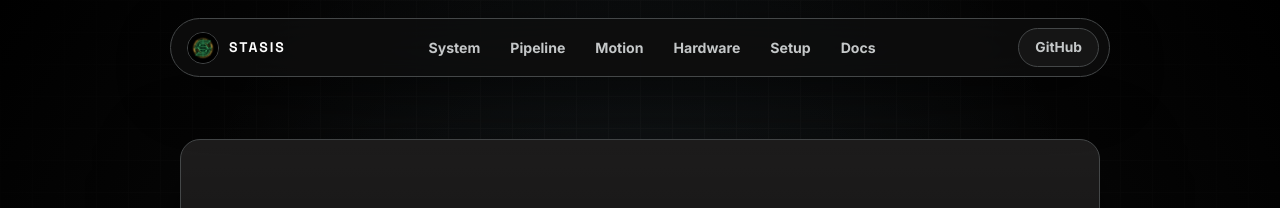
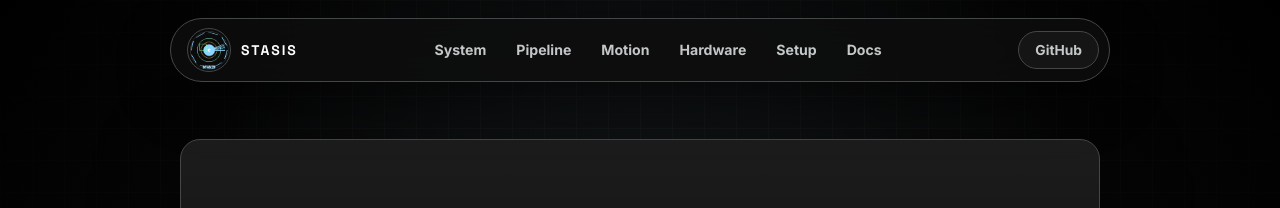
Before and after one commit to Catkartikwastaken/Stasis, a Jekyll site: the page docs/index.html, which Jekyll copies as it is, in a window 1280 px wide. Shown: the top 208 px of the page. Built offline with Jekyll 4.4.1, drawn with Linux system fonts in a browser that asks for light colours.

Commit message:
New animated radar-scan logo GIF + sync brand identity across dashboard and docs
- Replace static stasis-logo.png with creative animated GIF logo
- Animated radar scan with pulsing rings, rotating scan line, glowing center, detection boxes, corner crosshairs
- Docs nav logo now uses the animated GIF instead of PNG
- Dashboard sidebar logo replaced Material Symbols icon with same animated GIF
- Both pages now share identical animated brand mark
- Bump brand-logo size to 44px for better visibility on both pages
- Remove rotate hover effect on docs logo (unnecessary with animation)

```diff
--- a/docs/index.html
+++ b/docs/index.html
@@ -131,11 +131,12 @@
 
     .brand-logo {
       display: block;
-      width: 32px;
-      height: 32px;
+      width: 44px;
+      height: 44px;
       border-radius: 50%;
       border: 1px solid var(--line);
       object-fit: cover;
+      flex: 0 0 auto;
     }
 
     .nav-links {
@@ -1209,7 +1210,7 @@
 <body>
   <nav class="site-nav" aria-label="Primary navigation">
     <a class="brand" href="#top" aria-label="STASIS home">
-      <img class="brand-logo" src="assets/stasis-logo.png" alt="STASIS Logo" width="32" height="32" />
+      <img class="brand-logo" src="assets/stasis-logo.gif" alt="STASIS Logo" width="32" height="32" />
       <span>STASIS</span>
     </a>
     <div class="nav-links" aria-label="Documentation">
```
Also changed, not shown: docs/assets/stasis-logo.gif (added).
